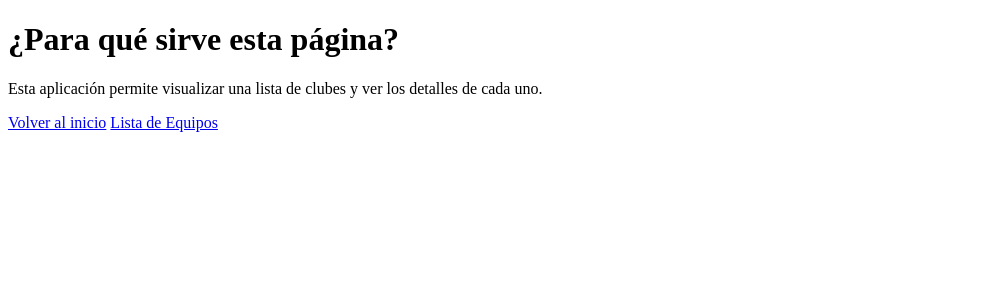
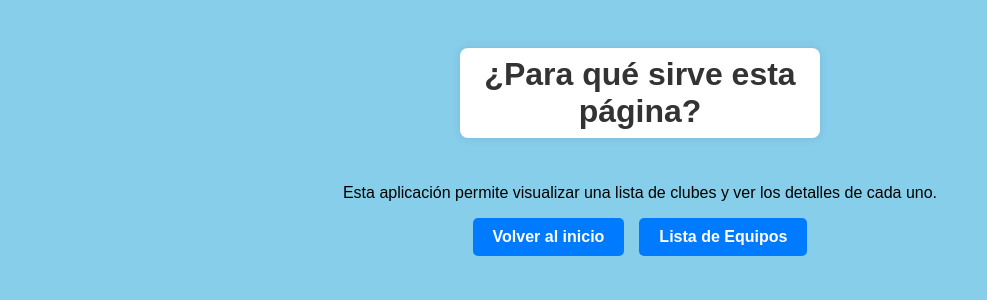
Before and after one commit to 17ust9n/infodeportes, a Django app: page /acerca/ in a window 1280 px wide. Shown: the top 300 px of the page, without its empty margins (0-987 px from the left). Run offline with Django 5.2, Linux system fonts and the light colour scheme.

Commit message:
Plantillas de las páginas

```diff
--- /dev/null
+++ b/appdeportes/static/appdeportes/estilos.css
@@ -0,0 +1,57 @@
+/* Estilo general del cuerpo */
+/* Estilos base para el cuerpo */
+body {
+  display: flex;
+  flex-direction: column;
+  align-items: center; /* Centra horizontalmente los hijos */
+  padding: 40px 20px;
+  font-family: Arial, sans-serif;
+  background-color: #87CEEB !important;/* Opcional: para probar que el CSS se aplica */
+}
+
+header {
+  display: flex;
+  flex-direction: column;
+  justify-content: center; /* centra verticalmente */
+  align-items: center;     /* centra horizontalmente */
+  height: 90px;            /* o el alto que definas */
+  width: 320px;
+  padding: 0 20px;         /* si quieres sin padding arriba/abajo para centrar bien */
+  background-color: white !important;
+  border-radius: 8px;
+  box-shadow: 0 0 10px rgba(0,0,0,0.1);
+  margin-bottom: 30px;
+}
+
+.titulo {
+  margin: 0;             /* elimina margen arriba y abajo */
+  text-align: center;
+  font-size: 32px;
+  color: #333;
+}
+
+
+
+/* Contenedor de botones centrados */
+.botonera {
+  display: flex;
+  justify-content: center;
+  gap: 15px;
+  flex-wrap: wrap;
+}
+
+/* Estilo individual de cada botón */
+.boton {
+  display: inline-block;
+  padding: 10px 20px;
+  background-color: #007bff;
+  color: white;
+  text-decoration: none;
+  border-radius: 5px;
+  font-weight: bold;
+  transition: background-color 0.3s ease;
+}
+
+.boton:hover {
+  background-color: #0056b3;
+}
--- a/appdeportes/templates/acerca.html
+++ b/appdeportes/templates/acerca.html
@@ -1,10 +1,25 @@
+{% load static %}
 <!DOCTYPE html>
-<html>
-<head><title>Acerca de</title></head>
+<html lang="es">
+<head>
+  <meta charset="UTF-8">
+  <title>Quienes somos</title>
+  <link rel="stylesheet" href="{% static 'appdeportes/estilos.css' %}">
+</head>
 <body>
-    <h1>¿Para qué sirve esta página?</h1>
-    <p>Esta aplicación permite visualizar una lista de clubes y ver los detalles de cada uno.</p>
-    <a href="{% url 'inicio' %}">Volver al inicio</a>
-    <a href="{% url 'lista_equipos' %}">Lista de Equipos</a>
-</body>
+
+  <header>
+ <h1 class="titulo">¿Para qué sirve esta página?</h1>
+  </header>
+
+  <main>
+  <p class="descripcion">Esta aplicación permite visualizar una lista de clubes y ver los detalles de cada uno.</p>
+
+  <div class="botonera">
+    <a href="{% url 'inicio' %}"  class="boton">Volver al inicio</a>
+    <a href="{% url 'lista_equipos' %}"  class="boton">Lista de Equipos</a>
+  </div>
+
+  </main>
+  </body>
 </html>
```
Also changed, not shown: appdeportes/templates/equipo_detalle.html (+11 -4 lines), appdeportes/templates/equipos.html (+31 -11 lines), appdeportes/templates/inicio.html (+25 -7 lines).
